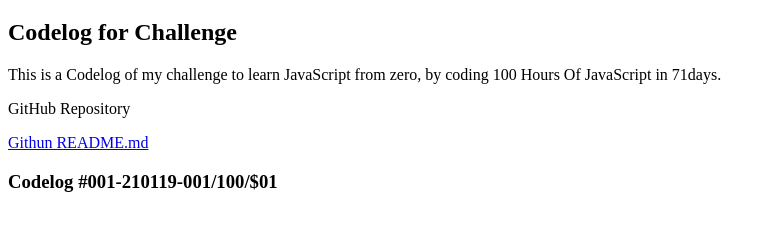
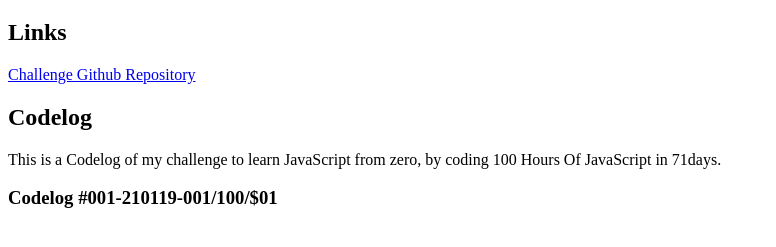
Before and after one commit to PugConDoin/100HoursofJavascript, a plain HTML site: page index.html in a window 1280 px wide. Shown: the part 61-308 px from the top of the page, without its empty margins (0-776 px from the left). Drawn offline with Linux system fonts and the light colour scheme.

Commit message:
Update index.html

```diff
--- a/index.html
+++ b/index.html
@@ -7,10 +7,10 @@
 </head>
 <body>
   <h1>100 Hours of Javascript</h1>
-  <h2>Codelog for Challenge</h2>
+  <h2>Links</h2>
+  <p><a href="https://github.com/PugConDoin/100HoursofJavascript">Challenge Github Repository</a></p>
+  <h2>Codelog</h2>
   <p>This is a Codelog of my challenge to learn JavaScript from zero, by coding 100 Hours Of JavaScript in 71days.</p>
-  <p><a href="https://github.com/PugConDoin/100HoursofJavascript"></a>GitHub Repository</p>
-  <p><a href="https://github.com/PugConDoin/100HoursofJavascript/blob/main/README.md">Githun README.md</a></p>
   <h3>Codelog #001-210119-001/100/$01</h3>
 </body>
 </html>
```
